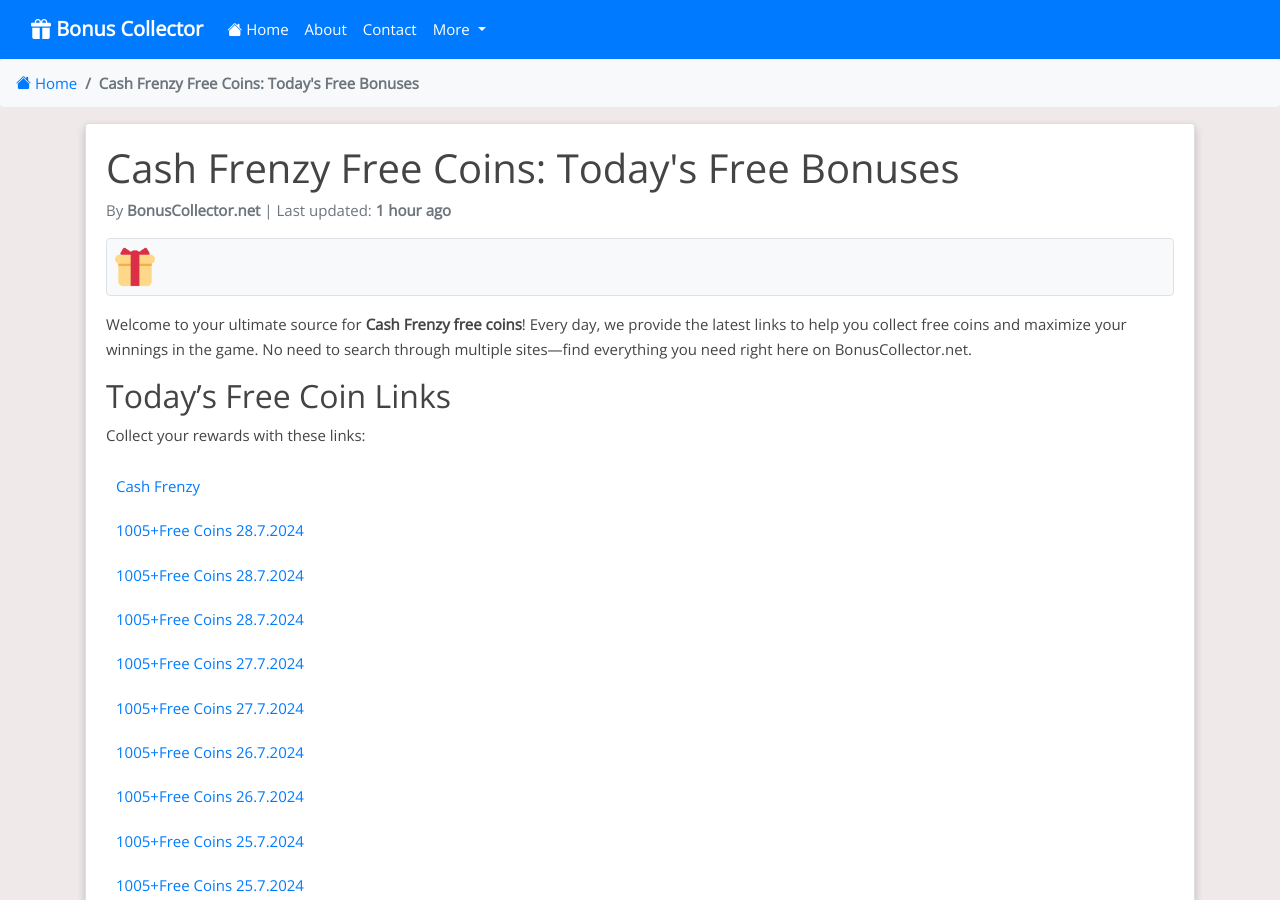
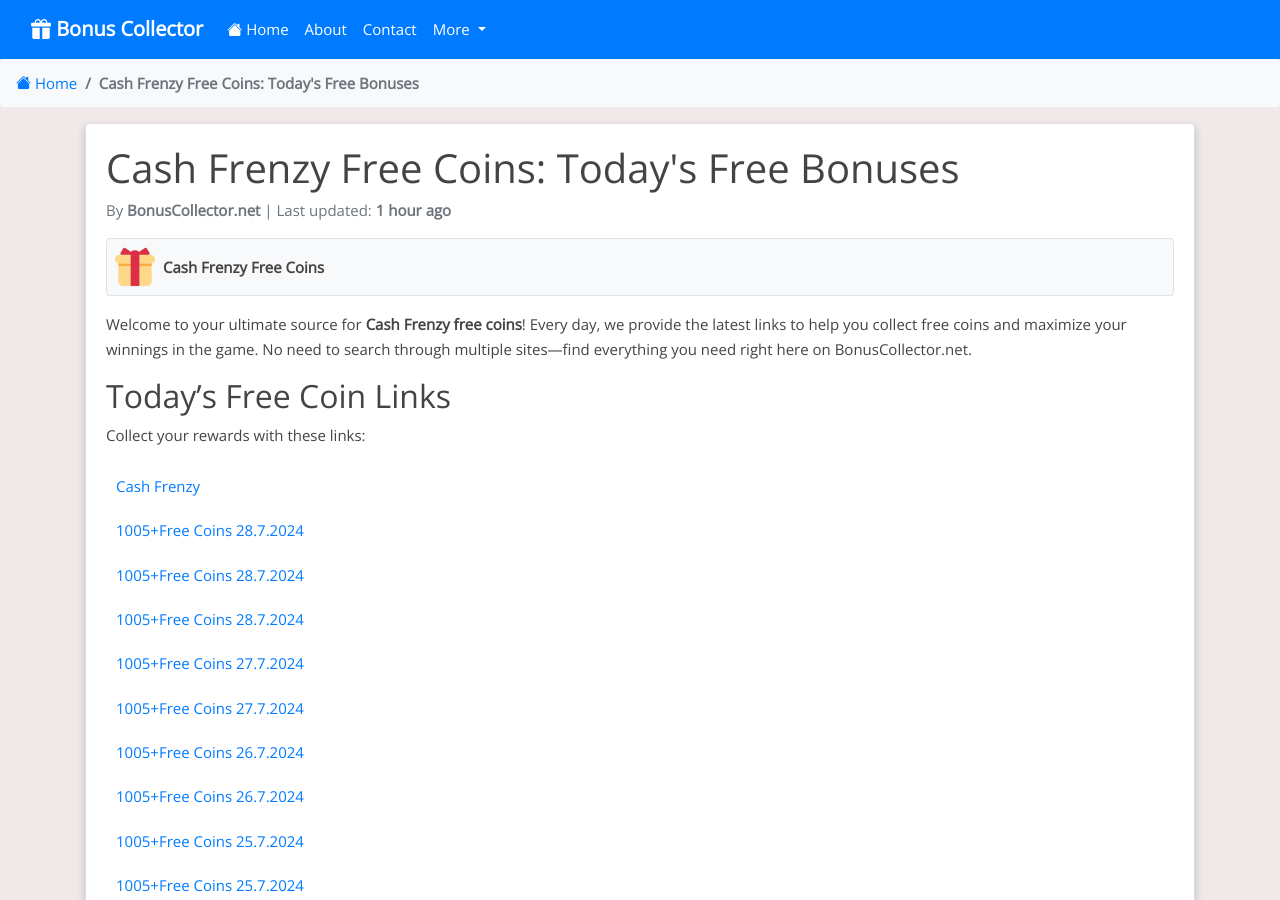
Before and after one commit to Prollad99/bs-net, a Jekyll site: the page built from _posts/2024-07-04-cash-frenzy.md, in a window 1280 px wide and 900 px high. Built offline with Jekyll 4.4.1, drawn with Linux system fonts in a browser that asks for light colours; nearby versions of some CDN libraries; comment, search, counter and statistics services are not loaded.

Commit message:
Update 2024-07-04-cash-frenzy.md

```diff
--- a/_posts/2024-07-04-cash-frenzy.md
+++ b/_posts/2024-07-04-cash-frenzy.md
@@ -9,6 +9,8 @@
 permalink: /cash-frenzy-free-coins/
 image: /assets/images/cash-frenzy.webp
 include_file: cash-frenzy.html
+manifest: /manifests/cash-frenzy.json
+app_name: "Cash Frenzy Free Coins"
 ---
 
 Welcome to your ultimate source for **Cash Frenzy free coins**! Every day, we provide the latest links to help you collect free coins and maximize your winnings in the game. No need to search through multiple sites—find everything you need right here on BonusCollector.net.
```
